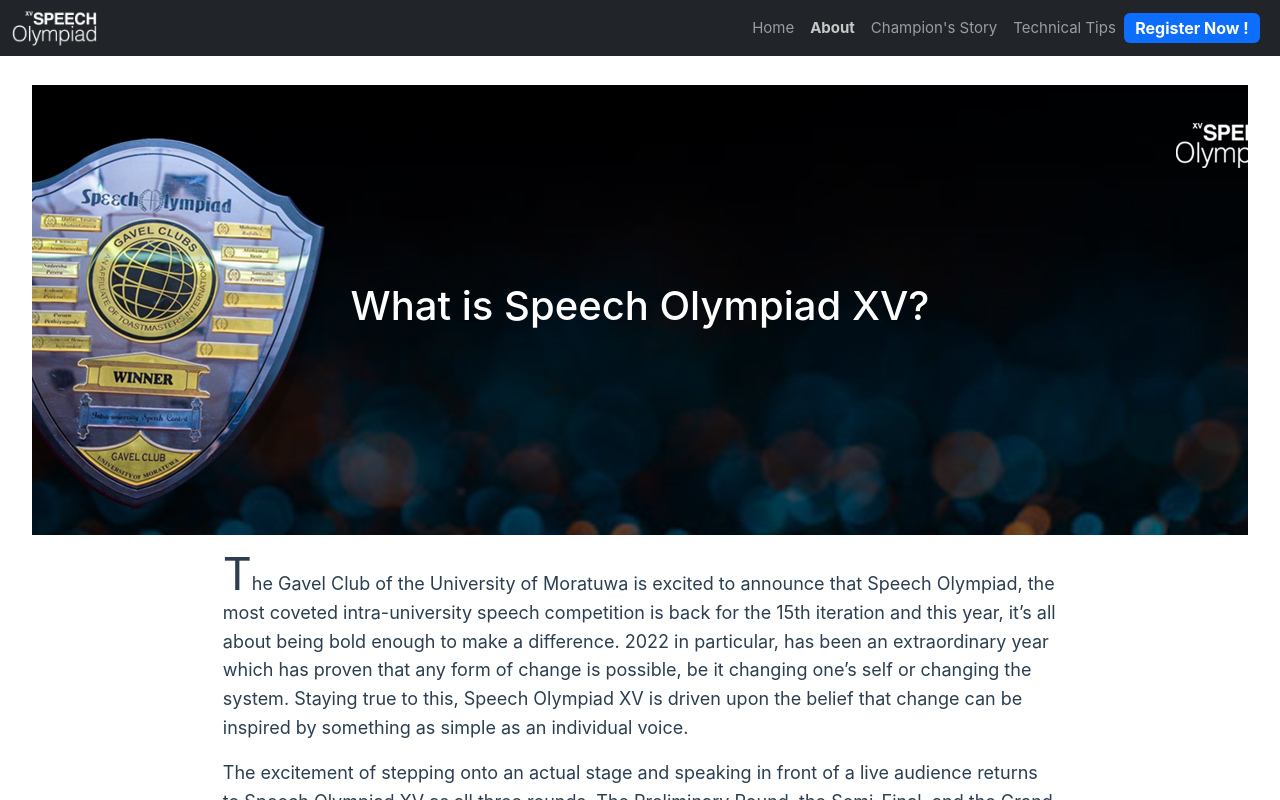
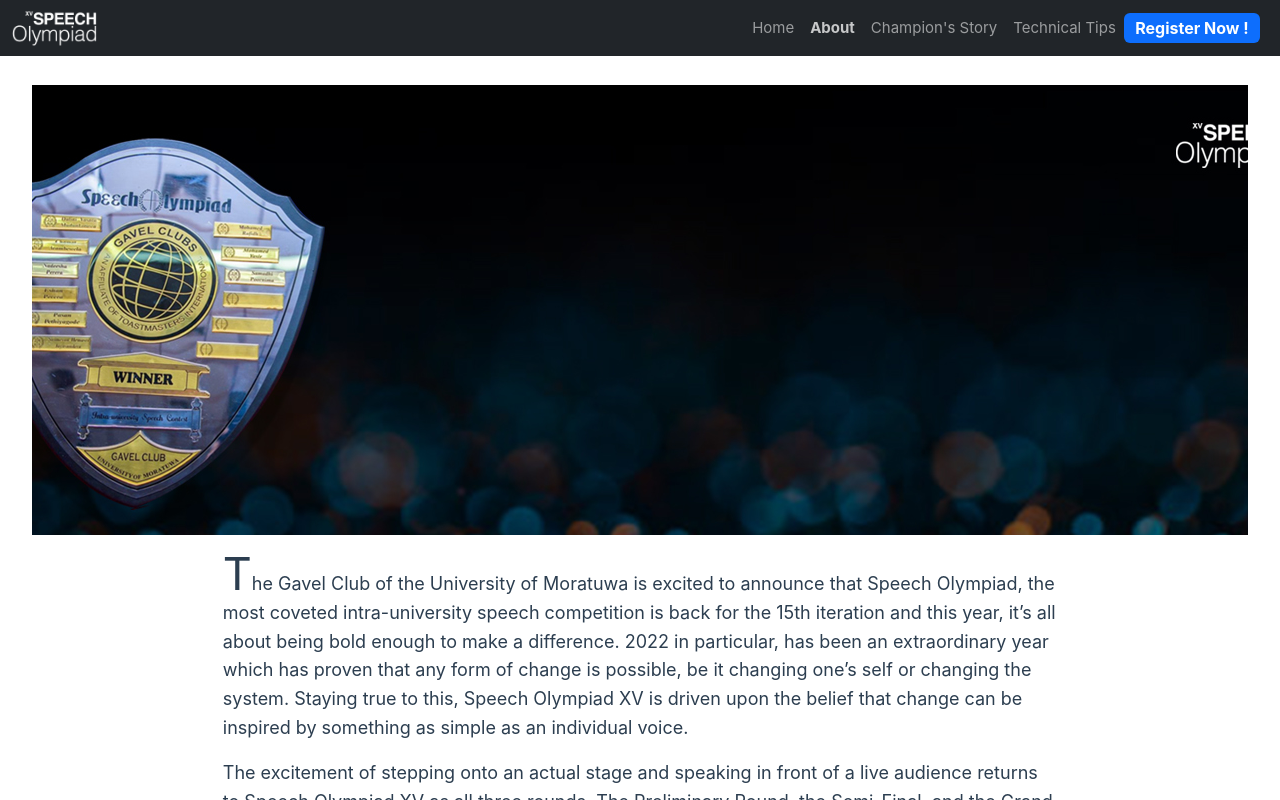
Before and after one commit to SpeechOlympiadXV/speecholympiadxv.github.io, a Vue app: page / in a window 1280 px wide. Both pictures are taken after a click on the element "About". Shown: the top 800 px of the page. Built offline with nearby package versions, Linux system fonts and the light colour scheme.

Commit message:
remove title text from title images

```diff
--- a/src/pages/PageAbout.vue
+++ b/src/pages/PageAbout.vue
@@ -29,9 +29,9 @@ export default {
           : About_title_desktop
       "
     >
-      <div class="hero-text">
+      <!-- <div class="hero-text">
         <h1>What is Speech Olympiad XV?</h1>
-      </div>
+      </div> -->
     </AppHeroSection>
     <AppArticle>
       <p class="mt-3 first-letter">
--- a/src/pages/PageChampionsStory.vue
+++ b/src/pages/PageChampionsStory.vue
@@ -40,13 +40,13 @@ export default {
           : PathOfChampion_title_desktop
       "
     >
-      <div class="hero-text">
+      <!-- <div class="hero-text">
         <h1>Walk the Path of a Champion</h1>
         <h4>
           The Story of Mohamed Yasir, <br class="lb-phone" />
           Champion of Speech Olympiad VIII
         </h4>
-      </div>
+      </div> -->
     </AppHeroSection>
 
     <AppArticle>
--- a/src/pages/PageTechnicalTips.vue
+++ b/src/pages/PageTechnicalTips.vue
@@ -32,9 +32,9 @@ export default {
           : TechnicalTips_title_desktop
       "
     >
-      <div class="hero-text">
+      <!-- <div class="hero-text">
         <h1>A Guide to Becoming a Better Speaker</h1>
-      </div>
+      </div> -->
     </AppHeroSection>
     <AppArticle>
       <p class="mt-3 first-letter">
```
